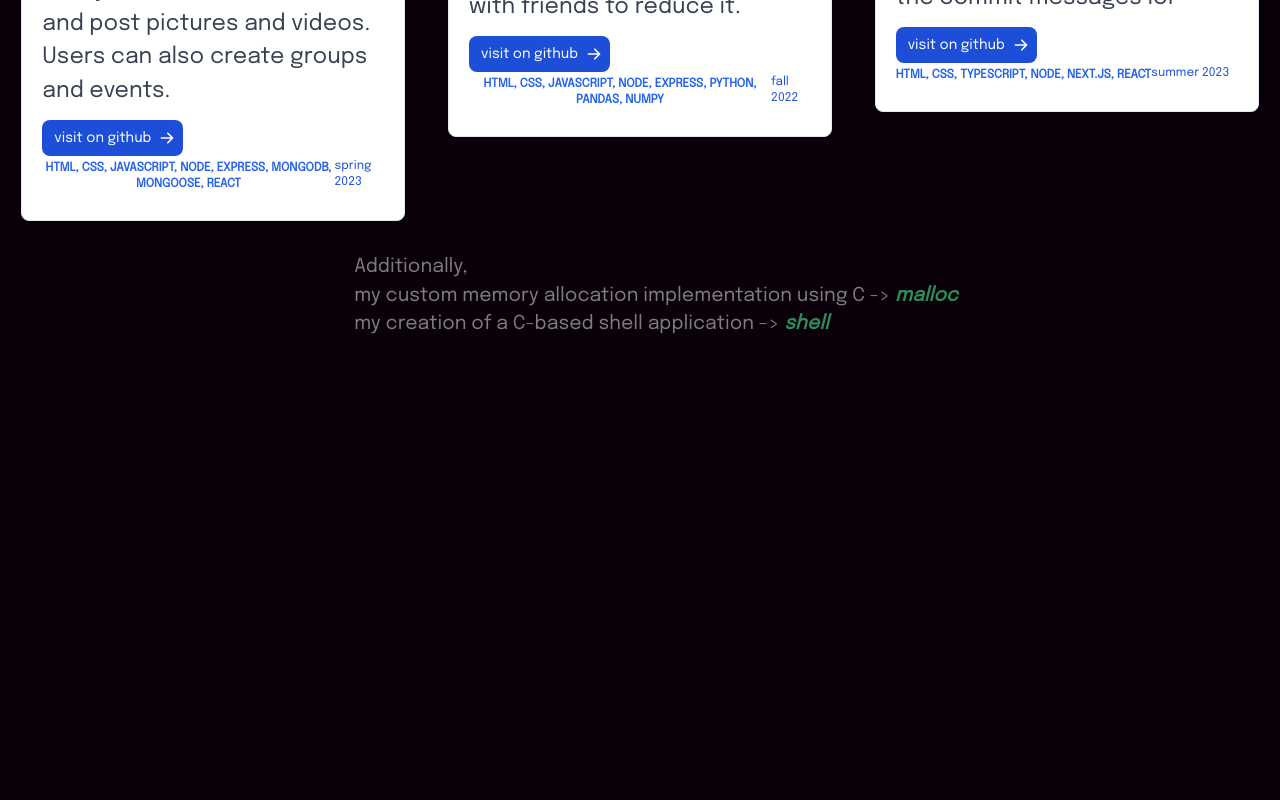
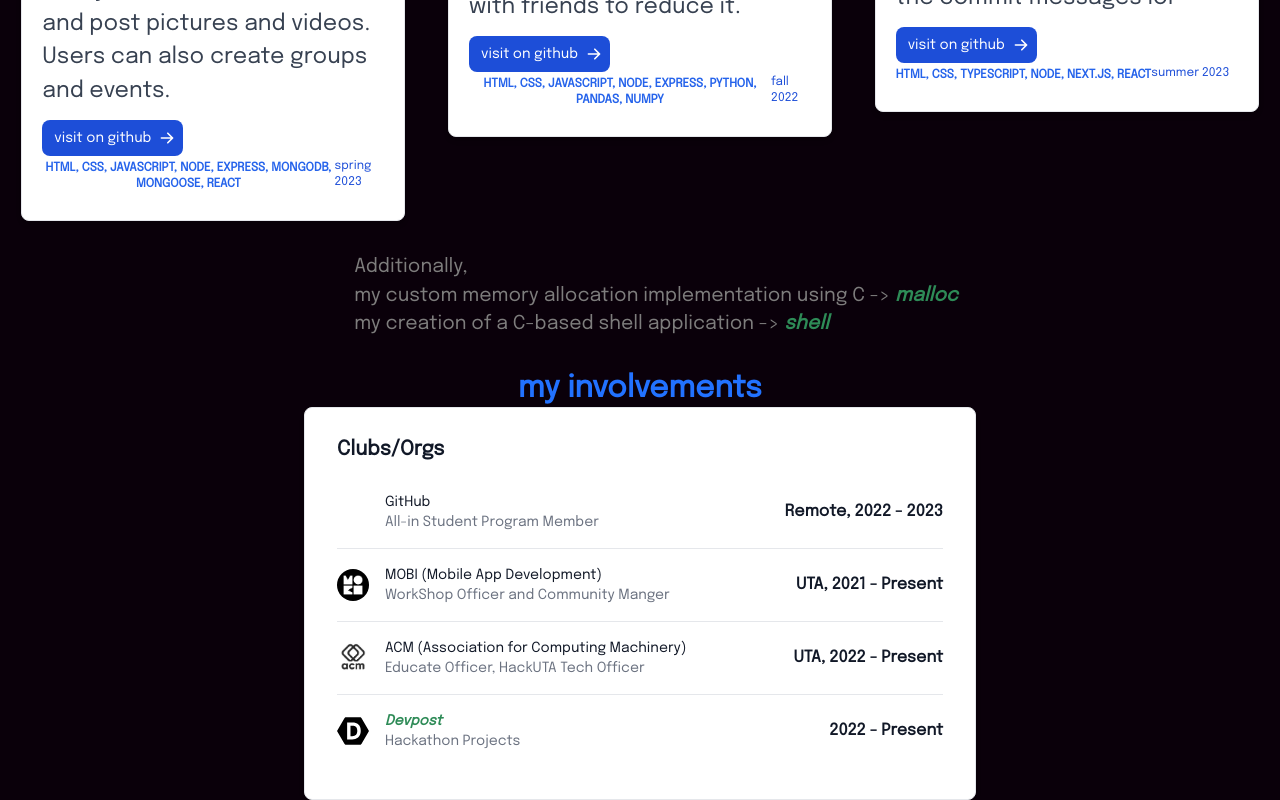
Before and after one commit to pxs4528/pipboy.dev, a Next.js app: page / in a window 1280 px wide. Shown: the part 865-1665 px from the top of the page. Before the commit the page ends 1236 px from the top, so only its background shows below. Built offline with nearby package versions, Linux system fonts and the light colour scheme.

Commit message:
add list component :sunglasses:

```diff
--- /dev/null
+++ b/app/components/list.tsx
@@ -0,0 +1,99 @@
+import React from "react";
+import mobi from "../../public/mobi.jpg";
+import acm from "../../public/acm.jpg";
+import git from "../../public/github.svg";
+import devpost from "../../public/devpost.svg";
+import Link from "next/link";
+import styles from "../page.module.css";
+export default function List(props : any) {
+    return (
+        <>
+<div className="max-w-2xl mx-auto">
+
+	<div className="p-4 w-100 bg-white rounded-lg border shadow-md sm:p-8 dark:bg-gray-900 dark:border-blue-700">
+    <div className="flex justify-between items-center mb-4">
+        <h3 className="text-xl font-bold leading-none text-gray-900 dark:text-white">Clubs/Orgs</h3>
+   </div>
+   <div className="flow-root">
+        <ul role="list" className="divide-y divide-gray-200 dark:divide-gray-700">
+        <li className="py-3 sm:py-4">
+                <div className="flex items-center space-x-4">
+                    <div className="flex-shrink-0">
+                        <img className="w-8 h-8 rounded-full" src={git.src} alt="Michael image"/>
+                    </div>
+                    <div className="flex-1 min-w-0">
+                        <p className="text-sm font-medium text-gray-900 truncate dark:text-white">
+                            GitHub
+                        </p>
+                        <p className="text-sm text-gray-500 truncate dark:text-gray-400">
+                            All-in Student Program Member
+                        </p>
+                    </div>
+                    <div className="inline-flex items-center text-base font-semibold text-gray-900 dark:text-white">
+                        Remote, 2022 - 2023
+                    </div>
+                </div>
+            </li>
+            <li className="py-3 sm:py-4">
+                <div className="flex items-center space-x-4">
+                    <div className="flex-shrink-0">
+                        <img className="w-8 h-8 rounded-full" src={mobi.src} alt="Neil image"/>
+                    </div>
+                    <div className="flex-1 min-w-0">
+                        <p className="text-sm font-medium text-gray-900 truncate dark:text-white">
+                            MOBI (Mobile App Development)
+                        </p>
+                        <p className="text-sm text-gray-500 truncate dark:text-gray-400">
+                            WorkShop Officer and Community Manger
+                        </p>
+                    </div>
+                    <div className="inline-flex items-center text-base font-semibold text-gray-900 dark:text-white">
+                        UTA, 2021 - Present
+                    </div>
+                </div>
+            </li>
+            <li className="py-3 sm:py-4">
+                <div className="flex items-center space-x-4">
+                    <div className="flex-shrink-0">
+                        <img className="w-8 h-8 rounded-full" src={acm.src} alt="Bonnie image"/>
+                    </div>
+                    <div className="flex-1 min-w-0">
+                        <p className="text-sm font-medium text-gray-900 truncate dark:text-white">
+                            ACM (Association for Computing Machinery)
+                        </p>
+                        <p className="text-sm text-gray-500 truncate dark:text-gray-400">
+                            Educate Officer, HackUTA Tech Officer
+                        </p>
+                    </div>
+                    <div className="inline-flex items-center text-base font-semibold text-gray-900 dark:text-white">
+                        UTA, 2022 - Present
+                    </div>
+                </div>
+            </li>
+            <li className="py-3 sm:py-4">
+                <div className="flex items-center space-x-4">
+                    <div className="flex-shrink-0">
+                        <img className="w-8 h-8 rounded-full" src={devpost.src} alt="Michael image"/>
+                    </div>
+                    <div className="flex-1 min-w-0">
+                        <p className="text-sm font-medium text-gray-900 truncate dark:text-white">
+                            <Link target="_blank" className={styles.here} href="https://devpost.com/pxs4528">Devpost</Link>
+                        </p>
+                        <p className="text-sm text-gray-500 truncate dark:text-gray-400">
+                            <a target="_blank" rel="noopener" href="https://devpost.com/pxs4528">Hackathon Projects</a>
+                        </p>
+                    </div>
+                    <div className="inline-flex items-center text-base font-semibold text-gray-900 dark:text-white">
+                        2022 - Present
+                    </div>
+                </div>
+            </li>
+
+        </ul>
+   </div>
+</div>
+
+</div>
+        </>
+    )
+}
--- a/app/page.tsx
+++ b/app/page.tsx
@@ -15,6 +15,7 @@ import family from "../app/data/family.json"
 import carbonise from "../app/data/carbonise.json"
 import vault from "../app/data/vault.json"
 import Card from "../app/components/cards";
+import List from "../app/components/list";
 
 const boxing = localFont({ src : '../public/fonts/Boxing-Regular.otf', display: 'swap'});
 const epilogue = localFont({ src : '../public/fonts/Epilogue-Regular.otf', display: 'swap'});
@@ -109,8 +110,10 @@ export default function Page() {
       </ul>
     </p>
     </div>
-
-
+    <div className="">
+    <h2 className=' text-center text-3xl font-bold'>my involvements</h2>
+     <List/>
+     </div>
     </>
   )
 }
```
Also changed, not shown: public/acm.jpg (added), public/mobi.jpg (added).
